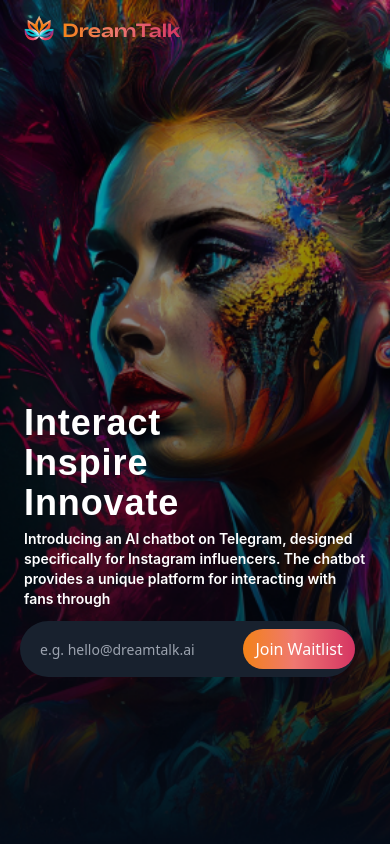
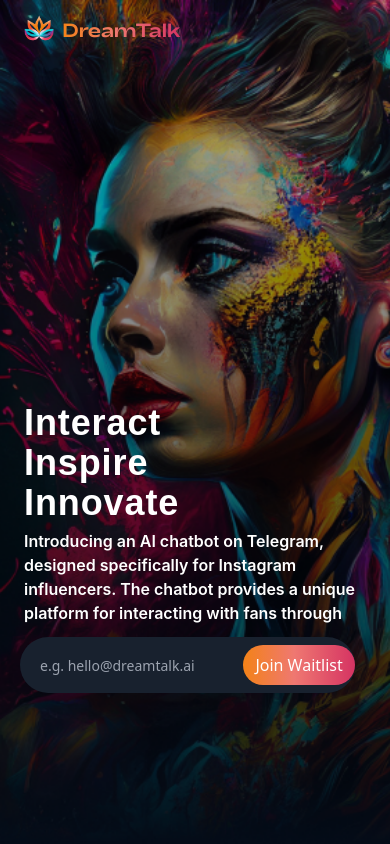
Before and after one commit to babulakterfsd/DreamTalk, a Next.js app: page / in a window 390 px wide. Shown: the top 844 px of the page. Built offline with nearby package versions, Linux system fonts and the light colour scheme.

Commit message:
animation added for hero section

```diff
--- a/src/components/ui/Hero.tsx
+++ b/src/components/ui/Hero.tsx
@@ -36,7 +36,7 @@ const Hero = () => {
               </div>
             </h1>
             <p
-              className="lg:w-[631px] font-inter font-semibold lg:font-normal text-sm lg:text-xl lg:leading-7 mt-4 lg:mt-5 mb-3 lg:mb-7"
+              className="lg:w-[631px] font-inter font-semibold lg:font-normal lg:text-xl lg:leading-7 mt-4 lg:mt-5 mb-3 lg:mb-7"
               data-aos="fade-down"
               data-aos-duration="2500"
             >
```
